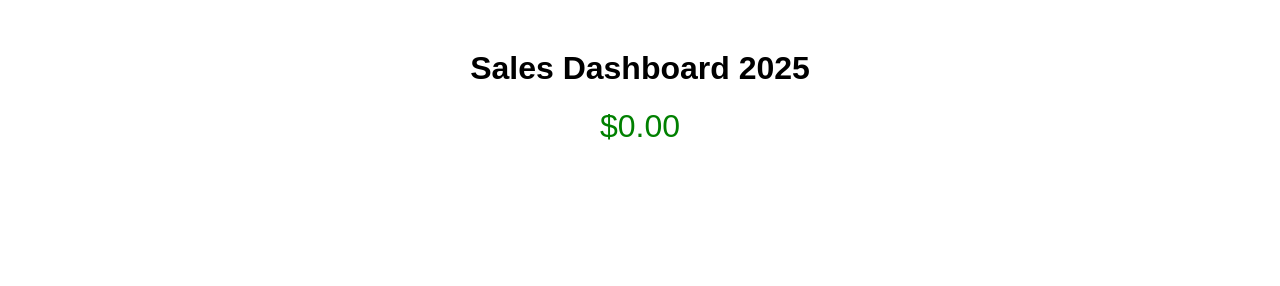
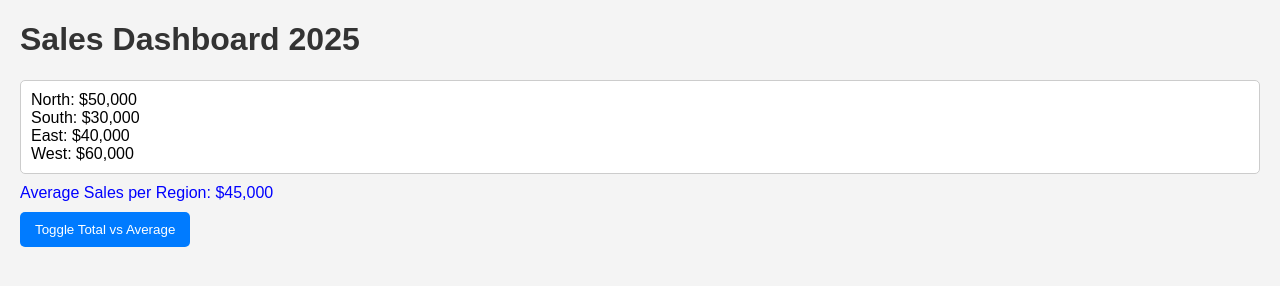
Before and after one commit to 23f1001617/sales-dashboard-final, a plain HTML site: page index.html in a window 1280 px wide. Drawn offline with Linux system fonts and the light colour scheme.

Commit message:
Update index.html

```diff
--- a/index.html
+++ b/index.html
@@ -7,58 +7,85 @@
     <style>
         body {
             font-family: Arial, sans-serif;
-            text-align: center;
-            margin: 50px;
+            margin: 20px;
+            background-color: #f4f4f4;
         }
-        .total {
-            color: green;
-            font-size: 2em;
+        h1 {
+            color: #333;
+        }
+        #sales-data {
             margin-top: 20px;
+            padding: 10px;
+            background-color: #fff;
+            border: 1px solid #ccc;
+            border-radius: 5px;
+        }
+        #average-sales {
+            color: blue;
+            margin-top: 10px;
+        }
+        button {
+            margin-top: 10px;
+            padding: 10px 15px;
+            background-color: #007bff;
+            color: white;
+            border: none;
+            border-radius: 5px;
+            cursor: pointer;
+        }
+        button:hover {
+            background-color: #0056b3;
         }
     </style>
 </head>
 <body>
     <h1>Sales Dashboard 2025</h1>
-    <div class="total" id="totalSales">$0.00</div>
+    <div id="sales-data"></div>
+    <div id="average-sales"></div>
+    <button id="toggle-button">Toggle Total vs Average</button>
 
     <script>
-        fetch('data.csv')
-            .then(response => response.text())
-            .then(data => {
-                const rows = data.split('\n').slice(1); // Skip header
-                let totalSales = 0;
+        const salesData = [
+            { region: 'North', totalSales: 50000 },
+            { region: 'South', totalSales: 30000 },
+            { region: 'East', totalSales: 40000 },
+            { region: 'West', totalSales: 60000 }
+        ];
 
-                rows.forEach(row => {
-                    const columns = row.split(',');
-                    const sales = parseFloat(columns[1]); // Assuming Sales is the second column
-                    if (!isNaN(sales)) {
-                        totalSales += sales;
-                    }
-                });
+        let showTotal = true;
 
-                document.getElementById('totalSales').textContent = '$' + totalSales.toFixed(2);
-            })
-            .catch(error => console.error('Error fetching data:', error));
+        function displaySales() {
+            const salesDiv = document.getElementById('sales-data');
+            salesDiv.innerHTML = '';
+            salesData.forEach(data => {
+                const salesLine = document.createElement('div');
+                salesLine.textContent = `${data.region}: $${data.totalSales.toLocaleString()}`;
+                salesDiv.appendChild(salesLine);
+            });
+            updateAverageSales();
+        }
+
+        function updateAverageSales() {
+            const averageDiv = document.getElementById('average-sales');
+            const totalSales = salesData.reduce((sum, data) => sum + data.totalSales, 0);
+            const averageSales = totalSales / salesData.length;
+            averageDiv.textContent = `Average Sales per Region: $${averageSales.toLocaleString()}`;
+        }
+
+        document.getElementById('toggle-button').addEventListener('click', () => {
+            showTotal = !showTotal;
+            const salesDiv = document.getElementById('sales-data');
+            salesDiv.innerHTML = '';
+            salesData.forEach(data => {
+                const salesLine = document.createElement('div');
+                const displayValue = showTotal ? data.totalSales : (data.totalSales / salesData.length);
+                salesLine.textContent = `${data.region}: $${displayValue.toLocaleString()}`;
+                salesDiv.appendChild(salesLine);
+            });
+        });
+
+        displaySales();
     </script>
-
-        <script>
-        // 🔄 Universal CSV handler
-        async function sumCSV() {
-            try {
-                const res = await fetch('./data.csv');
-                const text = await res.text();
-                const rows = text.trim().split(/\r?\n/).slice(1); // skip header
-                const total = rows.reduce((acc, row) => {
-                    const parts = row.split(',');
-                    const val = parseFloat(parts[parts.length - 1]) || 0;
-                    return acc + val;
-                }, 0);
-                const el = document.querySelector('#total-sales');
-                if (el) el.textContent = 'Total Sales: $' + total.toFixed(2);
-            } catch (e) { console.error('CSV parse failed', e); }
-        }
-        document.addEventListener('DOMContentLoaded', sumCSV);
-        </script>
-        </body>
+</body>
 </html>
-<!-- build-id: 2025-10-16T07:31:15.461113 -->
+<!-- build-id: 2025-10-16T07:31:28.411773 -->
```
